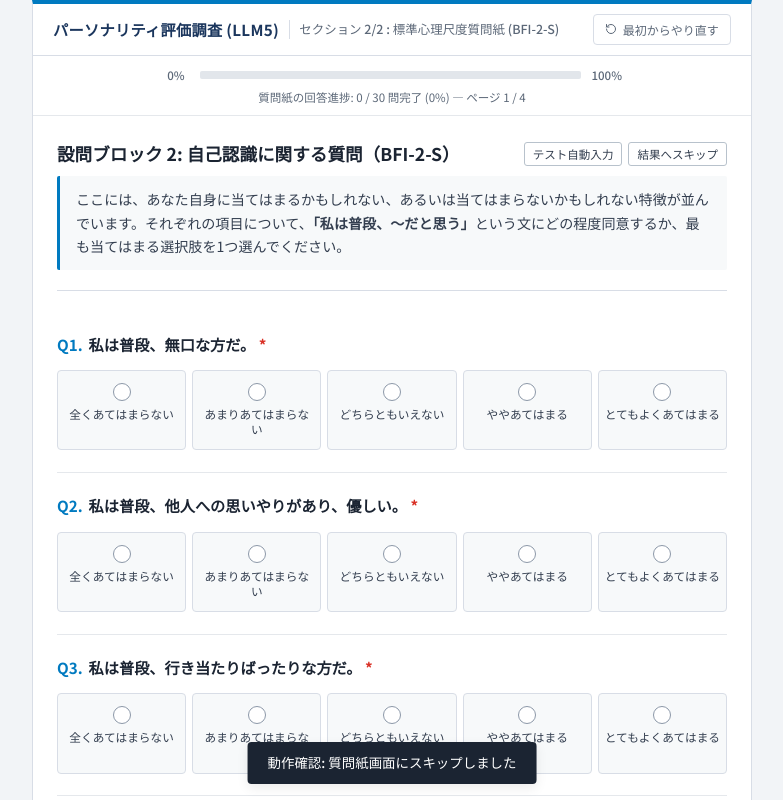
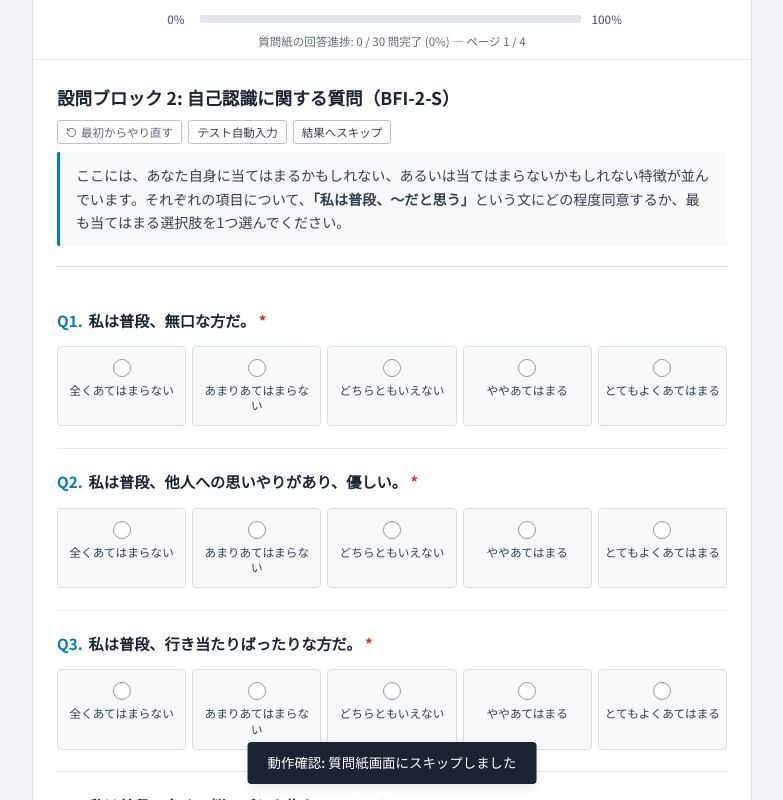
Before and after one commit to eiri-111/LLM5, a React (Vite) app: page /chat in a window 1280 px wide. Both pictures are taken after a click on the button "質問紙(BFI-2-S)へスキップ". Shown: the top 800 px of the page, without its empty margins (248-1031 px from the left). Built offline with nearby package versions, Linux system fonts and the light colour scheme.

Commit message:
refactor(ui): remove app header and integrate reset button alongside skip buttons in chat bar

```diff
--- a/src/App.tsx
+++ b/src/App.tsx
@@ -1,6 +1,5 @@
 import React, { useState, useRef, useEffect } from 'react';
 import { AnalysisResult, UserProfile, ChatMessage, SurveyResult } from './types';
-import { Header } from './components/Header';
 import { ChatMode } from './components/ChatMode';
 import { ResultReport } from './components/ResultReport';
 import { BfiSurveySection } from './components/BfiSurveySection';
@@ -535,12 +534,6 @@ export const App: React.FC = () => {
       <div className="ambient-glow-1"></div>
       <div className="ambient-glow-2"></div>
 
-      {/* アプリ共通ヘッダー（診断を最初からに戻るボタン） */}
-      <Header
-        phase={phase}
-        onReset={handleConfirmRetake}
-      />
-
       {/* 開発・デバッグ確認用（?dev=true の時のみ表示） */}
       {typeof window !== 'undefined' && window.location.search.includes('dev=true') && (
         <DevQuickBar
@@ -571,6 +564,7 @@ export const App: React.FC = () => {
             onStartSurvey={handleStartSurvey}
             onSkipToSurvey={handleSkipToSurvey}
             onSkipToResult={handleSkipToResult}
+            onReset={handleConfirmRetake}
             showToast={showToast}
           />
         )}
@@ -581,6 +575,7 @@ export const App: React.FC = () => {
             onCompleteSurvey={handleCompleteSurvey}
             onSkipToResult={handleSkipToResult}
             onBackToChat={handleSkipToChat}
+            onReset={handleConfirmRetake}
             showToast={showToast}
           />
         )}
--- a/src/components/BfiSurveySection.tsx
+++ b/src/components/BfiSurveySection.tsx
@@ -1,5 +1,5 @@
 import React, { useState, useEffect } from 'react';
-import { ArrowRight, ArrowLeft } from 'lucide-react';
+import { ArrowRight, ArrowLeft, RotateCcw } from 'lucide-react';
 import { SurveyResult } from '../types';
 import { BFI_2_S_CONFIG, calculateBfiScores } from '../data/bfi2s';
 
@@ -7,6 +7,7 @@ interface BfiSurveySectionProps {
   onCompleteSurvey: (result: SurveyResult) => void;
   onSkipToResult?: () => void;
   onBackToChat?: () => void;
+  onReset?: () => void;
   showToast: (msg: string) => void;
 }
 
@@ -16,6 +17,7 @@ export const BfiSurveySection: React.FC<BfiSurveySectionProps> = ({
   onCompleteSurvey,
   onSkipToResult,
   onBackToChat,
+  onReset,
   showToast
 }) => {
   const [answers, setAnswers] = useState<Record<number, number>>(() => {
@@ -192,7 +194,29 @@ export const BfiSurveySection: React.FC<BfiSurveySectionProps> = ({
               設問ブロック 2: 自己認識に関する質問（BFI-2-S）
             </h1>
 
-            <div style={{ display: 'flex', alignItems: 'center', gap: '6px' }}>
+            <div style={{ display: 'flex', alignItems: 'center', gap: '6px', flexWrap: 'wrap' }}>
+              {onReset && (
+                <button
+                  type="button"
+                  onClick={onReset}
+                  style={{
+                    backgroundColor: '#ffffff',
+                    border: '1px solid #b8c2cc',
+                    borderRadius: '3px',
+                    color: '#5c6878',
+                    cursor: 'pointer',
+                    padding: '3px 8px',
+                    fontSize: '0.72rem',
+                    fontWeight: 500,
+                    display: 'inline-flex',
+                    alignItems: 'center',
+                    gap: '4px'
+                  }}
+                >
+                  <RotateCcw size={11} />
+                  <span>最初からやり直す</span>
+                </button>
+              )}
               <button
                 type="button"
                 onClick={handleAutoFillSample}
--- a/src/components/ChatMode.tsx
+++ b/src/components/ChatMode.tsx
@@ -1,5 +1,5 @@
 import React, { useState, useRef, useEffect } from 'react';
-import { ArrowRight } from 'lucide-react';
+import { ArrowRight, RotateCcw } from 'lucide-react';
 import { ChatMessage, UserProfile } from '../types';
 import { buildInitialGreeting } from '../data/scenarios';
 
@@ -9,6 +9,7 @@ interface ChatModeProps {
   onStartSurvey: (messages: ChatMessage[]) => void;
   onSkipToSurvey?: () => void;
   onSkipToResult?: () => void;
+  onReset?: () => void;
   showToast: (msg: string) => void;
 }
 
@@ -37,6 +38,7 @@ export const ChatMode: React.FC<ChatModeProps> = ({
   onStartSurvey,
   onSkipToSurvey,
   onSkipToResult,
+  onReset,
   showToast,
 }) => {
   const [messages, setMessages] = useState<ChatMessage[]>(() => {
@@ -270,18 +272,41 @@ export const ChatMode: React.FC<ChatModeProps> = ({
 
   return (
     <div className="chat-wrapper">
-      {/* スキップ操作バー（進捗バー・説明バナーを排除し、ボタンのみをコンパクトに配置） */}
-      {(onSkipToSurvey || onSkipToResult) && (
+      {/* 操作バー（ヘッダー・進捗バーを全廃し、やり直し＆スキップボタンをコンパクトに横並び配置） */}
+      {(onReset || onSkipToSurvey || onSkipToResult) && (
         <div style={{
           display: 'flex',
           justifyContent: 'flex-end',
           alignItems: 'center',
-          gap: '8px',
+          gap: '6px',
           padding: '6px 12px',
           backgroundColor: '#f7f9fa',
           borderBottom: '1px solid #e2e6eb',
-          flexShrink: 0
+          flexShrink: 0,
+          flexWrap: 'wrap'
         }}>
+          {onReset && (
+            <button
+              type="button"
+              onClick={onReset}
+              style={{
+                display: 'inline-flex',
+                alignItems: 'center',
+                gap: '4px',
+                backgroundColor: '#ffffff',
+                border: '1px solid #b8c2cc',
+                color: '#5c6878',
+                fontSize: '0.72rem',
+                fontWeight: 500,
+                padding: '3px 8px',
+                borderRadius: '3px',
+                cursor: 'pointer'
+              }}
+            >
+              <RotateCcw size={11} />
+              <span>最初からやり直す</span>
+            </button>
+          )}
           {onSkipToSurvey && (
             <button
               type="button"
```
